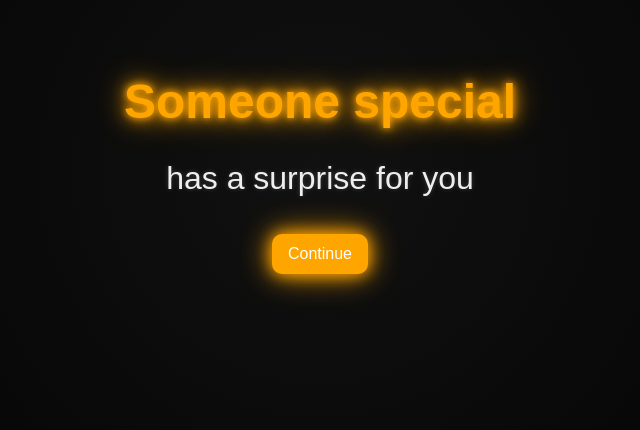
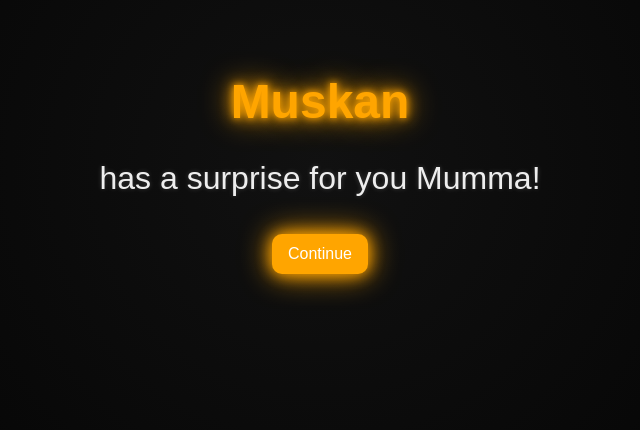
Before and after one commit to muskanrao24/mom, a Next.js app: page / in a window 1280 px wide. Shown: the part 230-660 px from the top of the page, without its empty margins (320-960 px from the left). Built offline with nearby package versions, Linux system fonts and the light colour scheme; a web font is replaced by a local one.

Commit message:
Update greetings and welcome messages for Mother's Day personalization

```diff
--- a/app/components/TriggerOverlay.tsx
+++ b/app/components/TriggerOverlay.tsx
@@ -17,7 +17,7 @@ export default function CakeOverlay({
   const { get } = useConfig();
 
   useEffect(() => {
-    setGreetingsText(get("greetings_text", "Happy Mother's Day Ma!!"));
+    setGreetingsText(get("greetings_text", "Happy Mother's Day Mumma!!"));
     setSubGreetingsText(get("sub_greetings_text", "You're the best!"));
     setGlowColor(get("background_color", "#FF69B4"));
   }, []);
--- a/app/components/WelcomeScreen.tsx
+++ b/app/components/WelcomeScreen.tsx
@@ -17,8 +17,11 @@ export default function WelcomeScreen({ onContinue }: WelcomeScreenProps) {
 
   useEffect(() => {
     if (typeof window !== "undefined") {
-      const storedName = get("sender_name", "Someone special");
-      const storedMessage = get("welcome_message", "has a surprise for you");
+      const storedName = get("sender_name", "Muskan");
+      const storedMessage = get(
+        "welcome_message",
+        "has a surprise for you Mumma!"
+      );
       const storedGlowColor = get("background_color", "#FFA500");
       setGlowColor(storedGlowColor);
       setSenderName(storedName);
```
